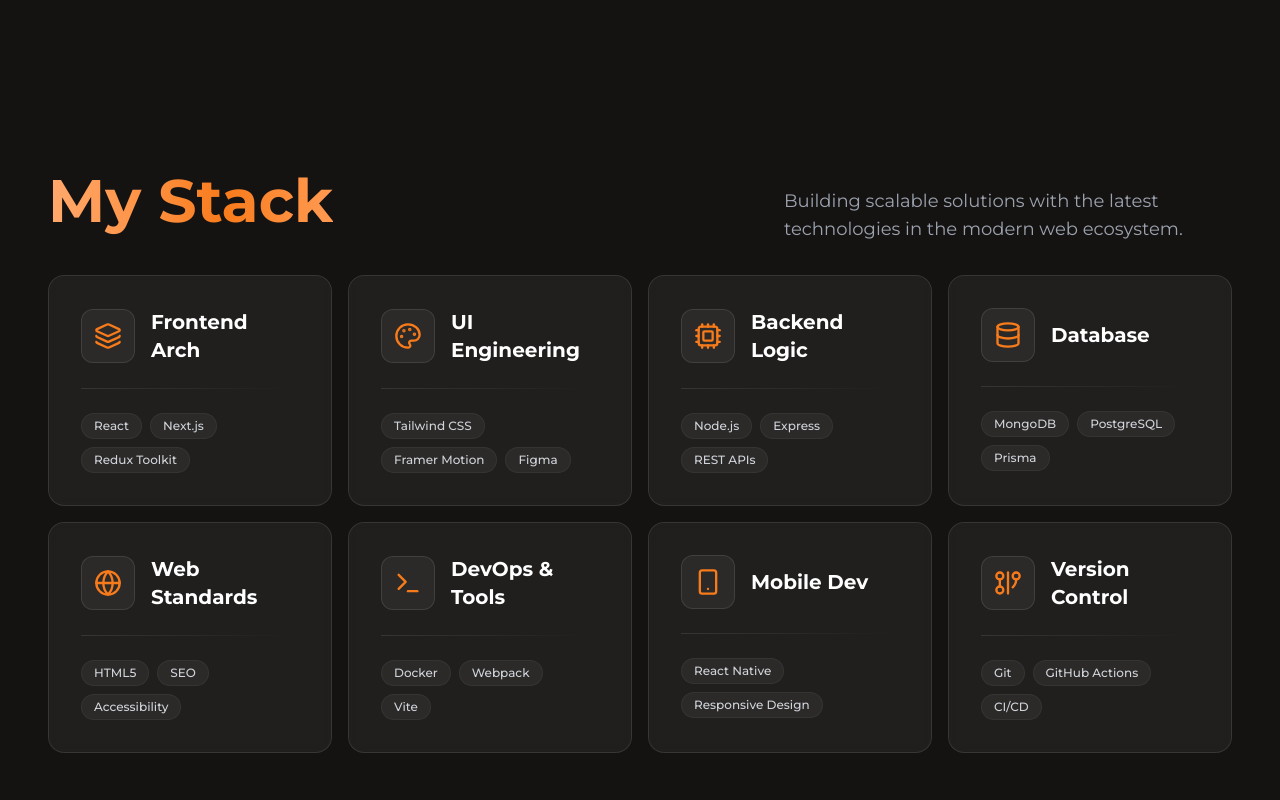
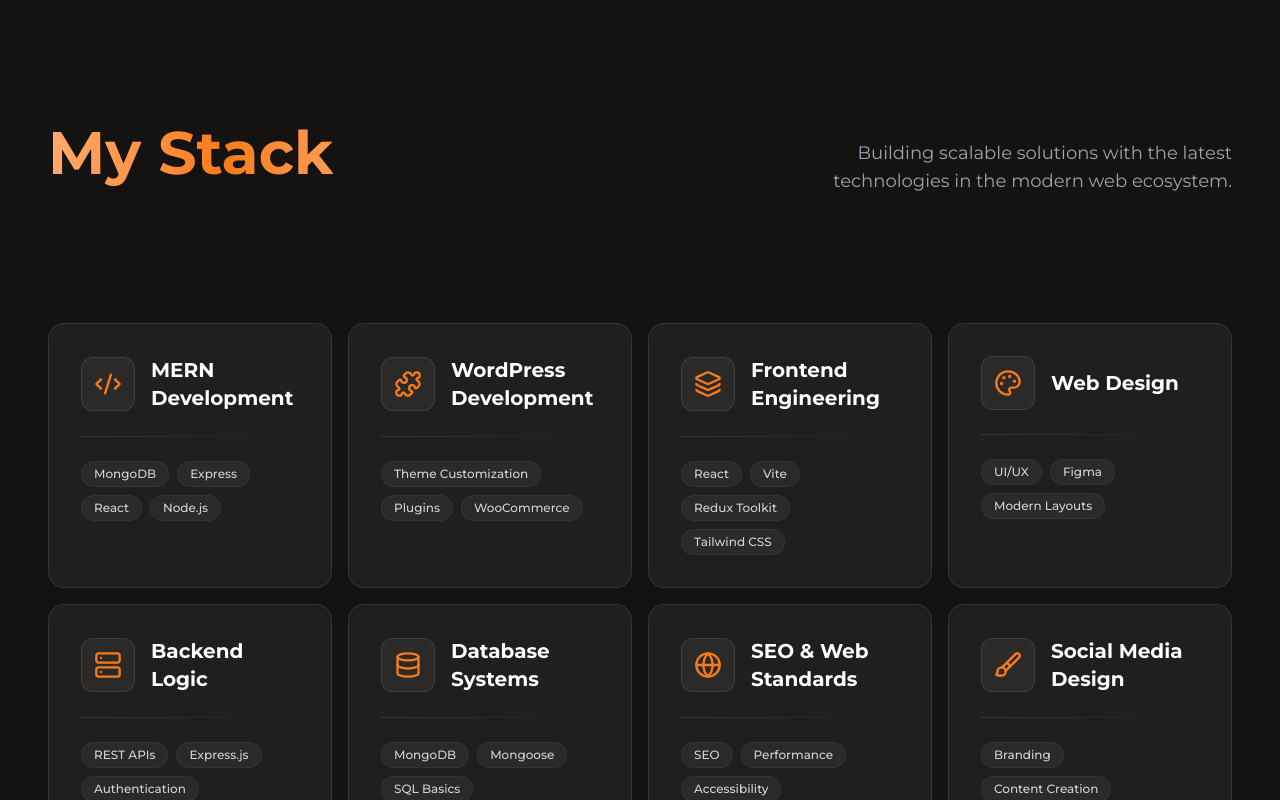
Before and after one commit to KamelMesbahi13/portfolio, a React (Vite) app: page / in a window 1280 px wide. Shown: the part 4520-5320 px from the top of the page. Built offline with nearby package versions, Linux system fonts and the light colour scheme.

Commit message:
adding tech section

```diff
--- a/src/Components/Home/Technologies/Technologies.jsx
+++ b/src/Components/Home/Technologies/Technologies.jsx
@@ -1,65 +1,71 @@
-import React, { useState, useRef } from "react";
+import { useState, useRef } from "react";
 // eslint-disable-next-line no-unused-vars
 import { motion } from "framer-motion";
 import {
   Layers,
-  Cpu,
+  Code2,
   Globe,
   Palette,
   Database,
-  Terminal,
-  Smartphone,
+  Server,
   GitGraph,
+  Puzzle,
+  Brush,
 } from "lucide-react";
 
 const skills = [
   {
-    name: "Frontend Arch",
-    icon: Layers,
-    tags: ["React", "Next.js", "Redux Toolkit"],
+    name: "MERN Development",
+    icon: Code2,
+    tags: ["MongoDB", "Express", "React", "Node.js"],
   },
   {
-    name: "UI Engineering",
+    name: "WordPress Development",
+    icon: Puzzle,
+    tags: ["Theme Customization", "Plugins", "WooCommerce"],
+  },
+  {
+    name: "Frontend Engineering",
+    icon: Layers,
+    tags: ["React", "Vite", "Redux Toolkit", "Tailwind CSS"],
+  },
+  {
+    name: "Web Design",
     icon: Palette,
-    tags: ["Tailwind CSS", "Framer Motion", "Figma"],
+    tags: ["UI/UX", "Figma", "Modern Layouts"],
   },
   {
     name: "Backend Logic",
-    icon: Cpu,
-    tags: ["Node.js", "Express", "REST APIs"],
+    icon: Server,
+    tags: ["REST APIs", "Express.js", "Authentication"],
   },
   {
-    name: "Database",
+    name: "Database Systems",
     icon: Database,
-    tags: ["MongoDB", "PostgreSQL", "Prisma"],
+    tags: ["MongoDB", "Mongoose", "SQL Basics"],
   },
   {
-    name: "Web Standards",
+    name: "SEO & Web Standards",
     icon: Globe,
-    tags: ["HTML5", "SEO", "Accessibility"],
+    tags: ["SEO", "Performance", "Accessibility"],
   },
   {
-    name: "DevOps & Tools",
-    icon: Terminal,
-    tags: ["Docker", "Webpack", "Vite"],
-  },
-  {
-    name: "Mobile Dev",
-    icon: Smartphone,
-    tags: ["React Native", "Responsive Design"],
+    name: "Social Media Design",
+    icon: Brush,
+    tags: ["Branding", "Content Creation", "Canva/Photoshop"],
   },
   {
     name: "Version Control",
     icon: GitGraph,
-    tags: ["Git", "GitHub Actions", "CI/CD"],
+    tags: ["Git", "GitHub", "CI/CD"],
   },
 ];
 
 const Skills = () => {
   return (
-    <div className="py-32 bg-transparent overflow-hidden selection:bg-[#F87B1B] selection:text-white">
+    <div className="md:py-20 py-12 bg-transparent overflow-hidden selection:bg-[#F87B1B] selection:text-white">
       <div className="container px-6 mx-auto">
-        <div className="flex flex-col items-end justify-between gap-6 pb-8 md:flex-row">
+        <div className="flex flex-col items-start justify-between gap-6 mb-12 md:flex-row md:items-end md:pb-20">
           <motion.div
             initial={{ opacity: 0, x: -20 }}
             whileInView={{ opacity: 1, x: 0 }}
@@ -72,14 +78,16 @@ const Skills = () => {
             initial={{ opacity: 0, x: 20 }}
             whileInView={{ opacity: 1, x: 0 }}
             viewport={{ once: true }}
-            className="max-w-md text-lg text-right text-gray-400 md:text-left"
+            /* FIXED: text-left for mobile, text-right for desktop */
+            className="max-w-md text-lg text-left text-gray-400 md:text-right"
           >
             Building scalable solutions with the latest technologies in the
             modern web ecosystem.
           </motion.p>
         </div>
 
-        <div className="grid grid-cols-1 gap-4 md:grid-cols-2 lg:grid-cols-4">
+        {/* Grid */}
+        <div className="grid grid-cols-1 gap-4 md:grid-cols-2 lg:grid-cols-3 xl:grid-cols-4">
           {skills.map((skill, index) => (
             <SpotlightCard key={index} skill={skill} index={index} />
           ))}
```
